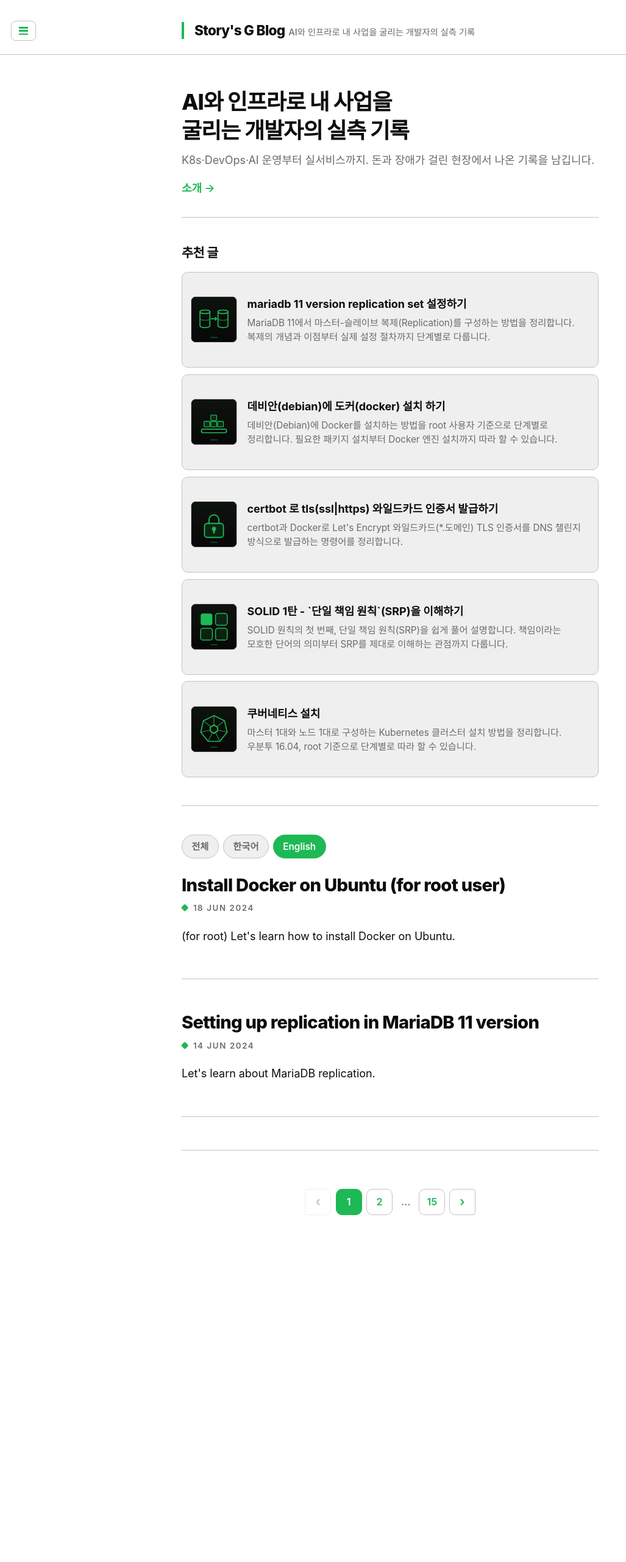
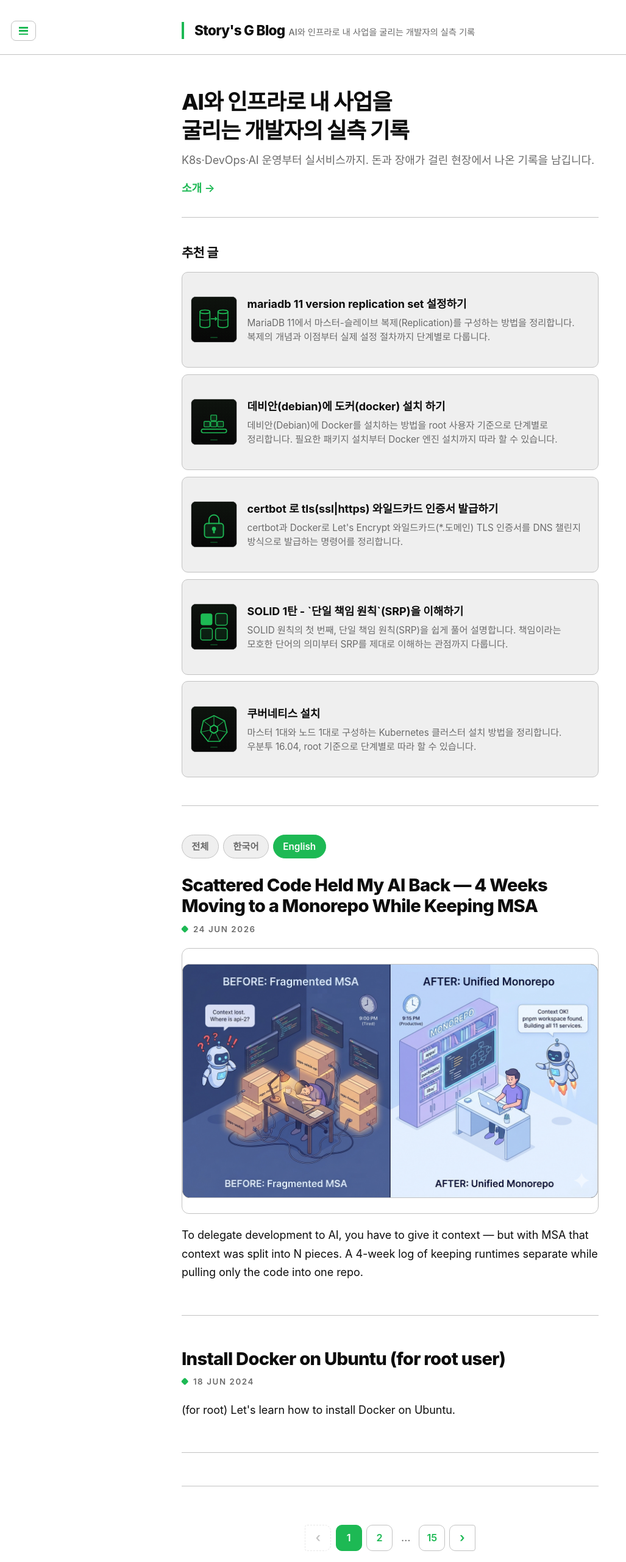
Before and after one commit to garam-park/garam-park.github.io, a Jekyll site: the page built from index.html, in a window 1280 px wide. Shown: the whole page at 61% size, without its empty margins (0-1027 px from the left). Built offline with Jekyll 4.4.1, drawn with Linux system fonts in a browser that asks for light colours; some web fonts are replaced; the list of posts is cut into pages by our own code; before the commit the page ends 2011 px from its top, so only the background shows below that; some of the changed lines change nothing that is shown.

Commit message:
새 글 추가: MSA를 유지한 채 모노레포로 간 4주 (AI에게 단일 맥락 주기)
- 한국어/영어 포스트 추가
- 썸네일 및 before/after 비교 이미지 연결
- 썸네일 표시 기능 및 스타일 추가

```diff
--- /dev/null
+++ b/_posts/2026-06-24-msa-monorepo-for-ai-en.md
@@ -0,0 +1,100 @@
+---
+layout: post_with_ad
+title: Scattered Code Held My AI Back — 4 Weeks Moving to a Monorepo While Keeping MSA
+date: 2026-06-24 21:00:00 +0900
+permalink: /en/20260624/msa-monorepo-for-ai
+categories: ai devops monorepo
+tags: monorepo, msa, ai, pnpm, mise, nestjs, devops
+lang: en
+image: /images/20260625_en.png
+description: "A 4-week field report on restarting a stalled solo business by keeping microservices (MSA) running while pulling only the code into a single monorepo. pnpm workspace, mise, one-shot bootstrap, NestJS porting, AGENTS.md — a migration log about giving AI a single context, and the problems that blew up along the way."
+excerpt: "To delegate development to AI, you have to give it context — but with MSA that context was split into N pieces. A 4-week log of keeping runtimes separate while pulling only the code into one repo."
+---
+
+> I decided to restart my stalled business, Caor.
+> The problem wasn't my stamina — it was the environment setup that tripped me up every single time.
+
+![A before/after illustration: "before" (a fragmented MSA) shows repos scattered across many boxes while the AI panics "context lost, where is api-2?"; "after" (a unified monorepo) shows apps, packages, and libs gathered on one shelf while the AI declares "context confirmed! pnpm workspace found, building all 11 services"](/images/20260625_en.png){:style="width:100%"}
+
+---
+
+## 9 PM, and my brain has shut down
+
+After a 3-hour round-trip commute plus a full day at work, I come home with a tired body and full-on brain fog. Trying to restart the stalled Caor in that state, the answer was only one: **delegate a lot to AI.** Hand off well-scoped work and development runs semi-automatically. Progress happens even with a stopped brain.
+
+But I kept getting stuck in the same place. **Environment setup.** Each service had its own repo, its own startup procedure, and just explaining to the AI "right now this service calls that service like this" was itself a chore. I'd burn out before I even got to assigning the actual work.
+
+This post is a record of slowly working through that bottleneck over four weeks. It's still ongoing.
+
+## Why MSA in the first place — it was the right call back then
+
+Caor was scattered across microservices. Around main-api (PHP + Laravel), several services each deployed from their own repos. The reasons were clear.
+
+- **No time.** Writing each service independently and deploying them separately was faster in the moment.
+- **Easy to manage.** Fix one thing, ship just that one thing.
+- **Easy to adopt new tech.** Each service could freely layer on a different stack.
+
+Distribution was a reasonable choice. But that reasonableness was a calculation premised on **"people split the load."**
+
+## The one thing the AI era changed — the cost of context
+
+Over the last few months, deployment, Kubernetes operations, and UI/UX improvements have become far easier than before. Attaching AI widened the range I could reach on my own.
+
+The problem was that the tech changes too fast. When I tried to **modernize** the code to keep up with what just came out, the code was scattered across N repos, so I couldn't touch it all at once. Change one place and the others wouldn't follow.
+
+The more essential issue is this. **To delegate development to AI, you have to give it context — but with MSA that context is split into N pieces.** Spin up one service, explain the neighboring repo, tell it the dependency between the two… and my evening was gone before the AI even started working.
+
+Distribution was the right answer when people split the load. Once the collaborator became AI, the value of **"having it all within a single context"** flipped.
+
+## Decision: monorepo ≠ monolith
+
+Let me head off the misunderstanding first. I didn't abandon microservices. **The runtimes are still separate** — services each deploy independently. What I merged wasn't the architecture, it was the **repo**.
+
+There were two goals.
+
+1. **Give AI a single context.** With everything in one repo, dependencies and rules read in one pass.
+2. **Make environment setup one-shot.** Even on a tired evening, two lines should bring up the whole thing.
+
+Boiled down to one line: **"Keep MSA, but gather the code in one place."**
+
+## What I chipped away at over 4 weeks
+
+**Monorepo skeleton.** Using a pnpm workspace, I gathered 11 services under `apps/` into one repo. Three frontends (Next.js · Quasar/Vue · Vite/React) and the backends/workers all live in one place.
+
+**Single source of version truth.** I dropped nvm and switched to mise. `mise.toml` pins Node 26 and the pnpm version. I structurally eliminated "but it works on my laptop."
+
+**One-shot bootstrap.** `pnpm bootstrap:<target>` idempotently lays down DB, migrations, seeds, and `.env`, and `pnpm up:<target>` brings up the whole stack on a single mprocs TUI screen. After `git clone`, two lines and you're done. This is effectively the core deliverable of this migration.
+
+**Reproducibility trick.** I fixed the docker compose project name to `caor-mono`. That way the network name is always the same regardless of the clone directory, so the `--network` commands baked into the docs don't break.
+
+**The legacy doesn't get killed.** main-api and a few services stay PHP + Laravel as-is. I hung them onto the monorepo as git submodules. Instead of overhauling everything at once, I move the small ones first — the **strangler** approach. There's no reason to forcibly halt something that works.
+
+**But what should move, moves.** A few of the Laravel-based API servers that were scattered across MSA I ported to NestJS. The reason is to keep DTOs and validation as a **single source**. With PHP you can't share types and validation rules with the frontend (TypeScript), but moving to NestJS lets you define DTOs and validation once, in one place, and reuse them all the way to the client. It's another reason the monorepo becomes "same language, same context."
+
+**Put the context AI will read right next to the code.** I baked the service dependency map and proxy rules into `AGENTS.md`, and turned the dependency graph into a committed asset with Graphify so the AI queries the graph first before digging through raw source. Via MCP I connected the production k8s cluster as readonly, and the DB only for the local dev environment.
+
+**Port small services first → redeploy → clean up what blew up.** I left the big main-api alone and pulled the easy-to-move ones into the monorepo first.
+
+## What Actually Broke (And Why That's the Point)
+
+**Port collisions.** The services were all defaulting to the same ports (e.g. 3000, 8000). So I made a convention table assigning each service its own unique port (e.g. separating services into the `30xx` band). Since the code fallback was the default, I had to force the port in env.
+
+**Proxy traps.** The same `/api` prefix points to different services per app. partner/customer's `/api` is the legacy main-api, but admin's `/api` is admin-api. The AI kept inferring the wrong service from the prefix alone, so I nailed this down as the "most important rule" in `AGENTS.md`. Giving AI context ultimately means writing down traps like these.
+
+**Seed idempotency.** I fixed the dev seed so it doesn't break no matter how many times you run it. In a semi-automated routine, idempotency is non-negotiable — if it's not idempotent, a human has to look at it every single time.
+
+**Even the legacy PHP version via mise.** For the legacy image-api hung as a submodule, I pinned even the PHP version with mise and attached an auto-start script. If a legacy environment runs wild, the one-shot breaks.
+
+## It's not done yet, and that's normal
+
+main-api is still PHP/Laravel. I have no intention of moving everything yet. Especially an API like main-api that many things depend on carries a big risk of blowing up if ported carelessly. So for APIs like this, I plan to **first lay down e2e and scenario tests to pin the behavior**, then port. The monorepo isn't "complete" — it's a foundation.
+
+What changed is this. Now I can give the AI context **all at once**, and the environment comes up in **two lines**. The conditions are in place for work to keep rolling even with a stopped brain at 9 PM. It wasn't a grand re-architecture — it was work to let a tired person keep working.
+
+## If you're in a similar spot
+
+For someone on a small team, drained every evening, who still wants to delegate to AI and keep something running.
+
+You don't need to abandon MSA. Gather the scattered repos, make the environment one-shot, and put the context docs AI will read right next to the code — that's where it starts.
+
+The cost of distribution was calculated with people as the baseline. If your collaborator has become AI, you have to redo that calculation from scratch.
--- /dev/null
+++ b/_posts/2026-06-24-msa-monorepo-for-ai.md
@@ -0,0 +1,100 @@
+---
+layout: post_with_ad
+title: 분산된 코드가 AI의 발목을 잡았다 — MSA를 유지한 채 모노레포로 간 4주
+date: 2026-06-24 21:00:00 +0900
+permalink: /20260624/msa-monorepo-for-ai
+categories: ai devops monorepo
+tags: monorepo, msa, ai, pnpm, mise, nestjs, devops
+lang: ko
+image: /images/20260625.png
+description: "멈춰 있던 1인 사업을 다시 굴리기 위해, 마이크로서비스(MSA)는 유지한 채 코드만 모노레포로 모은 4주의 실측기. pnpm workspace·mise·원샷 부트스트랩·NestJS 포팅·AGENTS.md까지, AI에게 단일 맥락을 주기 위한 이주 기록과 그 과정에서 터진 문제들."
+excerpt: "AI에게 개발을 맡기려면 맥락을 줘야 하는데, MSA는 그 맥락이 N조각으로 쪼개져 있었습니다. 런타임은 분리한 채 코드만 한 레포로 모은 4주의 기록."
+---
+
+> 멈춰 있던 제 사업 카오르를 다시 굴리기로 했습니다.
+> 문제는 제 체력이 아니라, 매번 발목을 잡는 환경 설정이었습니다.
+
+![이전(조각난 MSA)에는 레포가 여러 박스로 흩어져 AI가 "맥락 분실, api-2는 어디에?"라며 헤매고, 이후(통합된 모노레포)에는 apps·packages·libs가 한 책장에 모여 AI가 "맥락 확인! pnpm 워크스페이스 발견, 11개 서비스 전체 빌드"를 외치는 비교 일러스트](/images/20260625.png){:style="width:100%"}
+
+---
+
+## 저녁 9시, 머리가 안 돌아간다
+
+출퇴근 왕복 3시간에 회사 일까지 하고 집에 오면, 몸은 피곤하고 머리는 멈춥니다. 그 상태로 멈춰 있던 카오르를 다시 굴리려니 답은 하나뿐이었습니다. **AI에게 많이 맡기는 것.** 일을 잘 떼어 주면 개발이 반자동으로 굴러갑니다. 멈춘 머리로도 진도가 나갑니다.
+
+그런데 매번 같은 데서 막혔습니다. **환경 설정.** 서비스마다 레포가 다르고, 띄우는 절차가 다르고, AI한테 "지금 이 서비스는 저 서비스를 이렇게 부른다"를 설명하는 것부터가 일이었습니다. 정작 일을 시키기도 전에 제가 먼저 지쳤습니다.
+
+이 글은 그 병목을 4주 동안 사부작사부작 걷어낸 기록입니다. 아직 현재 진행형입니다.
+
+## 원래 왜 MSA였나 — 그땐 맞는 선택이었다
+
+카오르는 마이크로서비스로 흩어져 있었습니다. main-api(PHP + Laravel)를 중심으로 여러 서비스가 각자의 레포에서 각자 배포되는 구조였습니다. 이유는 분명했습니다.
+
+- **시간이 없었습니다.** 서비스별로 독립적으로 짜고 따로 배포하는 게 당장 빨랐습니다.
+- **관리가 편했습니다.** 하나 고치면 하나만 올리면 됐습니다.
+- **새 기술 도입이 쉬웠습니다.** 서비스마다 다른 스택을 자유롭게 얹을 수 있었습니다.
+
+분산은 합리적인 선택이었습니다. 단, 그 합리성은 **"사람이 나눠 맡는다"**를 전제로 한 계산이었습니다.
+
+## AI 시대가 바꾼 한 가지 — 맥락의 비용
+
+최근 몇 달, 배포와 쿠버네티스 운영, UI/UX 개선은 예전보다 훨씬 편해졌습니다. AI를 붙이면서 혼자서도 손이 닿는 범위가 넓어졌습니다.
+
+문제는 기술이 너무 빨리 바뀐다는 거였습니다. 새로 나온 걸 따라가 코드를 **최신화**하려는데, 코드가 N개의 레포로 흩어져 있으니 한 번에 손을 못 댔습니다. 한 군데 바꾸면 다른 군데가 따라오지 않았습니다.
+
+더 본질적인 건 이겁니다. **AI에게 개발을 맡기려면 맥락을 줘야 하는데, MSA는 그 맥락이 N조각으로 쪼개져 있습니다.** 서비스 하나 띄우고, 옆 레포를 설명하고, 둘 사이 의존성을 알려주고… AI가 일을 시작하기도 전에 제 저녁이 다 갔습니다.
+
+분산은 사람이 나눠 맡을 때 정답이었습니다. 협업자가 AI로 바뀌니, **"한 맥락 안에 다 있는 것"**의 가치가 역전됐습니다.
+
+## 결정: 모노레포 ≠ 모놀리스
+
+오해부터 막아두겠습니다. 마이크로서비스를 버린 게 아닙니다. **런타임은 여전히 분리돼 있습니다** — 서비스는 각자 독립적으로 배포됩니다. 합친 건 아키텍처가 아니라 **레포**입니다.
+
+목표는 두 개였습니다.
+
+1. **AI에게 단일 맥락을 준다.** 한 레포 안에 전부 있으면, 의존성도 규칙도 한 번에 읽힙니다.
+2. **환경 설정을 원샷으로 만든다.** 피곤한 저녁에도 두 줄이면 전체가 떠야 합니다.
+
+한 줄로 줄이면 이렇습니다. **"MSA는 유지하되, 코드는 한곳에 모은다."**
+
+## 4주간 사부작사부작 한 것
+
+**모노레포 골격.** pnpm workspace로 `apps/` 아래 11개 서비스를 한 레포에 모았습니다. 프런트 3종(Next.js · Quasar/Vue · Vite/React)과 백엔드/워커가 한 곳에서 삽니다.
+
+**버전 단일 진실원.** nvm을 버리고 mise로 갈아탔습니다. `mise.toml`이 Node 26과 pnpm 버전을 못 박습니다. "제 노트북에선 되는데"를 구조적으로 제거했습니다.
+
+**원샷 부트스트랩.** `pnpm bootstrap:<target>`이 DB·마이그레이션·시드·`.env`를 멱등하게 깔고, `pnpm up:<target>`이 mprocs TUI 한 화면에 전체 스택을 띄웁니다. `git clone` 후 두 줄이면 끝입니다. 이게 사실상 이번 이주의 핵심 산출물입니다.
+
+**재현성 트릭.** docker compose 프로젝트명을 `caor-mono`로 고정했습니다. 그러면 네트워크 이름이 클론한 폴더와 무관하게 항상 같아서, 문서에 박아둔 `--network` 명령이 깨지지 않습니다.
+
+**레거시는 죽이지 않습니다.** main-api와 몇몇 서비스는 PHP + Laravel 그대로입니다. 모노레포에는 git 서브모듈로 매달았습니다. 한 번에 갈아엎는 대신 작은 것부터 옮기는 **스트랭글러** 방식입니다. 돌아가는 걸 굳이 멈춰 세울 이유가 없습니다.
+
+**그래도 옮길 건 옮깁니다.** MSA로 흩어져 있던 Laravel 기반 API 서버 몇몇은 NestJS로 포팅했습니다. 이유는 DTO와 검증(validation)을 **원소스**로 두기 위해서입니다. PHP로는 프런트(TypeScript)와 타입·검증 규칙을 공유할 수 없지만, NestJS로 옮기면 DTO와 validation을 한 곳에서 한 번만 정의해 클라이언트까지 재사용할 수 있습니다. 모노레포가 '같은 언어, 같은 맥락'이 되는 또 하나의 이유입니다.
+
+**AI가 읽을 맥락을 코드 옆에 둡니다.** `AGENTS.md`에 서비스 의존성 맵과 프록시 규칙을 박아뒀고, 의존성 그래프는 Graphify로 커밋 자산화해서 AI가 raw 소스를 뒤지기 전에 그래프에 먼저 질의하게 했습니다. MCP로는 운영 k8s 클러스터를 readonly로, DB는 로컬 개발 환경만 연결했습니다.
+
+**작은 서비스부터 포팅 → 재배포 → 터진 문제 수습.** 큰 main-api는 그대로 두고, 옮기기 쉬운 것부터 모노레포 안으로 끌어들였습니다.
+
+## 거기서 터진 문제들 — 실측의 묘미
+
+**포트 충돌.** 서비스들이 죄다 같은 기본값(예: 3000, 8000)을 물고 있었습니다. 그래서 서비스마다 고유 포트를 하나씩 배정하는 컨벤션 표를 만들어 정리했습니다(예: `30xx` 대역으로 서비스별 분리). 코드 fallback이 기본값이라, env에서 포트를 강제로 지정해야 했습니다.
+
+**프록시 함정.** 같은 `/api` prefix가 앱마다 다른 서비스를 가리킵니다. partner/customer의 `/api`는 레거시 main-api인데, admin의 `/api`는 admin-api입니다. AI가 prefix만 보고 엉뚱한 서비스로 추론하길래, 이걸 `AGENTS.md`의 "가장 중요한 규칙"으로 못 박았습니다. AI에게 맥락을 준다는 건 결국 이런 함정을 글로 남겨두는 일입니다.
+
+**시드 멱등성.** dev 시드를 몇 번을 돌려도 깨지지 않게 고쳤습니다. 반자동 루틴에선 멱등이 생명입니다 — 멱등하지 않으면 매번 사람이 들여다봐야 하니까요.
+
+**레거시 PHP 버전까지 mise로.** 서브모듈로 매단 레거시 image-api는 mise로 PHP 버전까지 고정하고 자동 기동 스크립트를 붙였습니다. 레거시라고 환경이 제멋대로면 원샷이 깨집니다.
+
+## 아직 안 끝났다, 그게 정상
+
+main-api는 여전히 PHP/Laravel입니다. 전부 옮길 생각도 아직 없습니다. 특히 main-api처럼 의존하는 곳이 많은 API는 섣불리 포팅하면 터질 위험이 큽니다. 그래서 이런 API는 **e2e 테스트와 시나리오 테스트를 먼저 깔아 동작을 고정한 뒤** 포팅할 계획입니다. 모노레포는 '완성'이 아니라 '바닥'입니다.
+
+달라진 건 이겁니다. 이제 AI에게 맥락을 **한 번에** 줄 수 있고, 환경은 **두 줄**로 뜹니다. 저녁 9시의 멈춘 머리로도 일이 굴러갈 조건이 생겼습니다. 거창한 리아키텍처가 아니라, 피곤한 사람이 계속 일할 수 있게 만드는 작업이었습니다.
+
+## 비슷한 처지라면
+
+소수 팀이고, 저녁마다 지치고, 그래도 AI에 위임해서 뭔가를 굴리고 싶은 분에게.
+
+MSA를 버릴 필요는 없습니다. 흩어진 레포를 모으고, 환경을 원샷으로 만들고, AI가 읽을 맥락 문서를 코드 옆에 두는 것 — 거기서부터입니다.
+
+분산의 비용은 사람을 기준으로 계산됐습니다. 협업자가 AI로 바뀌었다면, 그 계산을 처음부터 다시 해야 합니다.
--- a/index.html
+++ b/index.html
@@ -45,6 +45,11 @@ title : Home
     </h1>
 
     <span class="post-date">{{ post.date | date_to_string }}</span>
+    {% if post.image %}
+    <a class="post-thumb-link" href="{{ post.url }}" aria-hidden="true" tabindex="-1">
+      <img class="post-thumb" src="{{ post.image }}" alt="" loading="lazy">
+    </a>
+    {% endif %}
     {{ post.excerpt }}
   </div>
   {% endfor %}
--- a/public/css/modern.css
+++ b/public/css/modern.css
@@ -502,6 +502,25 @@ a.sidebar-nav-item:focus {
   padding-bottom: 3rem;
   border-bottom: 1px solid var(--color-border);
 }
+
+/* 목록 썸네일 — 제목 위 배너 */
+.post-thumb-link {
+  display: block;
+  margin-bottom: 1.1rem;
+  border-radius: 12px;
+  overflow: hidden;
+  border: 1px solid var(--color-border);
+  transition: border-color .2s ease;
+}
+.post-thumb-link:hover { border-color: var(--color-accent); }
+.post-thumb {
+  display: block;
+  width: 100%;
+  height: auto;
+  aspect-ratio: 16 / 9;
+  object-fit: cover;
+  background: var(--color-dark);
+}
 .posts .post:last-child { border-bottom: 0; }
 
 /* 연관 글 */
```
Also changed, not shown: images/20260625.png (added), images/20260625_en.png (added).
